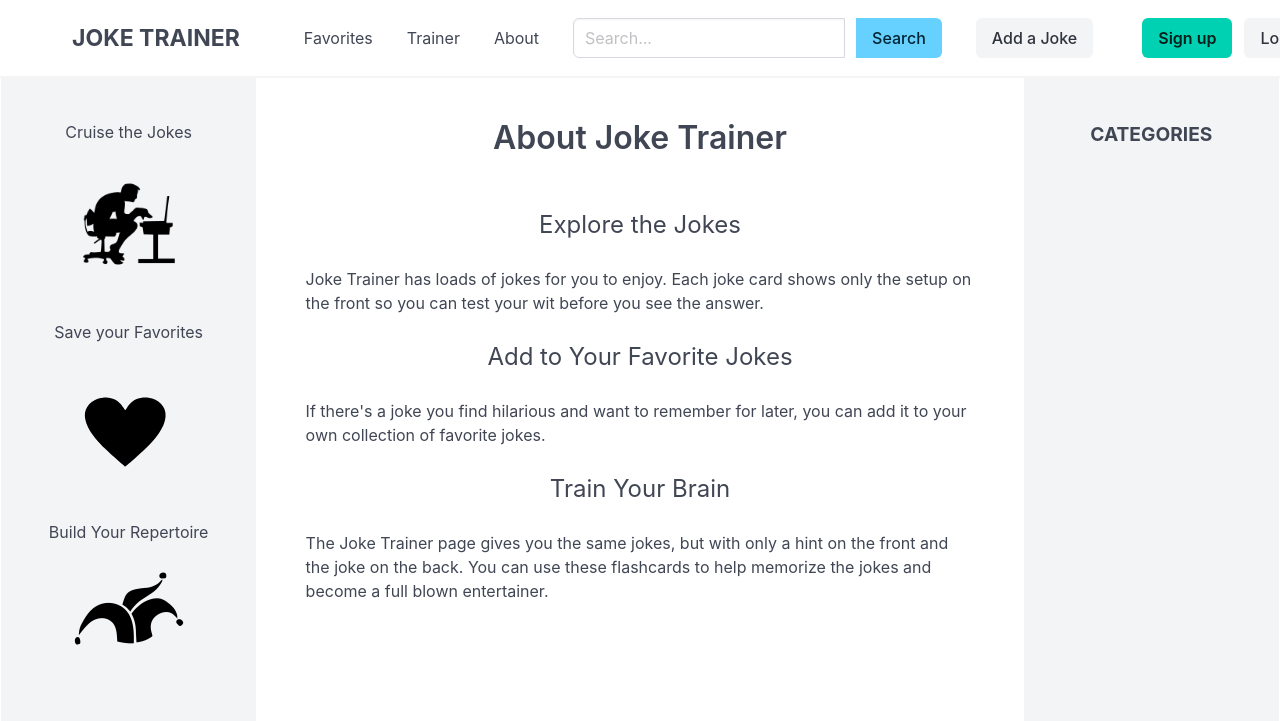
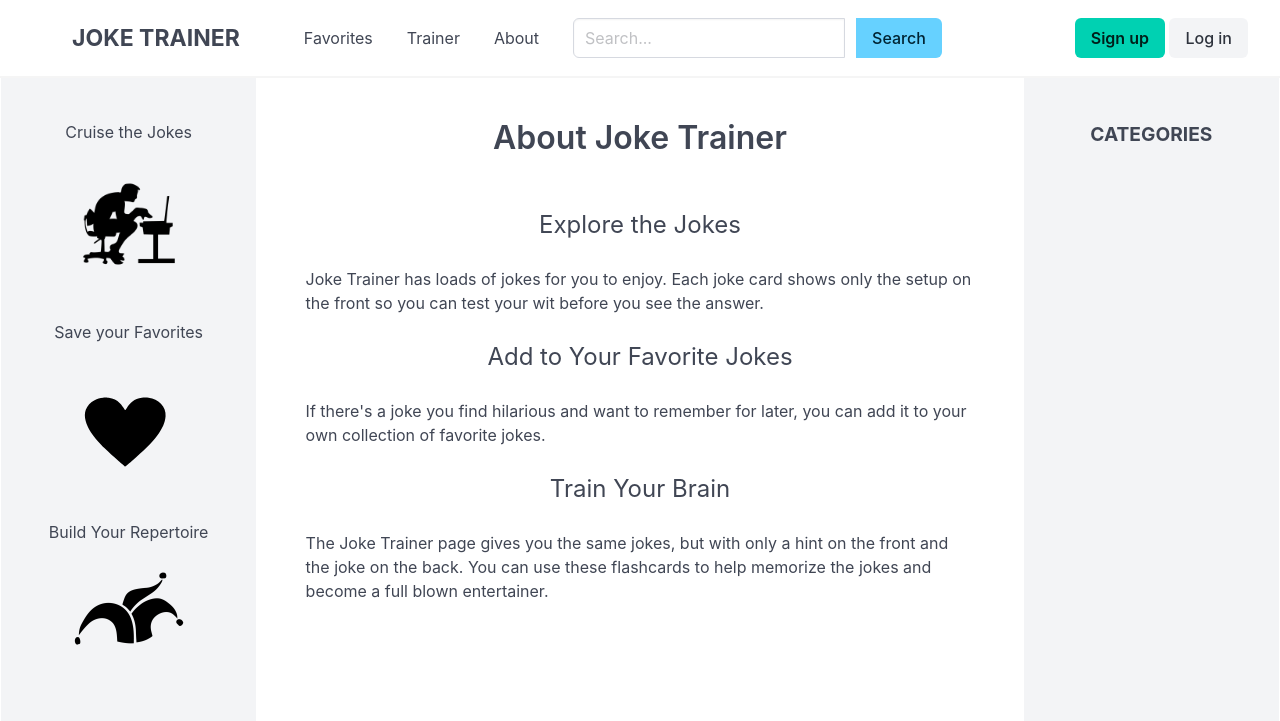
Before and after one commit to robbyhecht/joke-trainer, a Django app: page /about in a window 1280 px wide. Shown: the top 721 px of the page. Run offline with Django 3.2, Linux system fonts and the light colour scheme; data that the repository does not hold is empty; parts of the project's set-up code (start-up, migrations or seed data) failed here and were passed over; some libraries are stand-ins or nearby versions.

Commit message:
moved add joke button inside authentication requirement so that it pairs with logout button

```diff
--- a/jt/static/jt/index.css
+++ b/jt/static/jt/index.css
@@ -21,10 +21,6 @@
 
 .navbar-item {
   margin-right: 10px;
-}
-
-.add-button-nav {
-  margin-right: 37px;
 }
 
 #searchbox {
--- a/jt/templates/navbar.html
+++ b/jt/templates/navbar.html
@@ -41,9 +41,8 @@
         <div class="navbar-item">
           <div class="buttons">
             <div class="add-button-nav">
-            <a class="button is-light" href="{% url 'jt:add_joke' %}">Add a Joke</a>
-            </div>
             {% if user.is_authenticated %}
+            <a class="button is-primary" href="{% url 'jt:add_joke' %}">Add a Joke</a>
             <a class="button is-light log-button" href="{% url 'jt:logout' %}">Log out</a>
             {% else %}
             <a class="button is-primary" href="{% url 'jt:register' %}"><strong>Sign up</strong></a>
```
